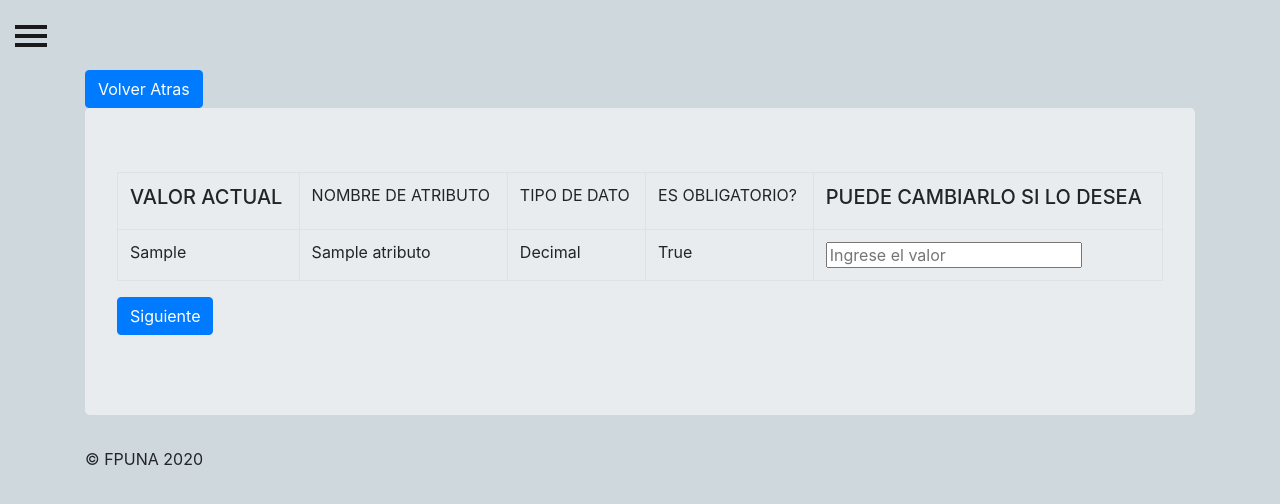
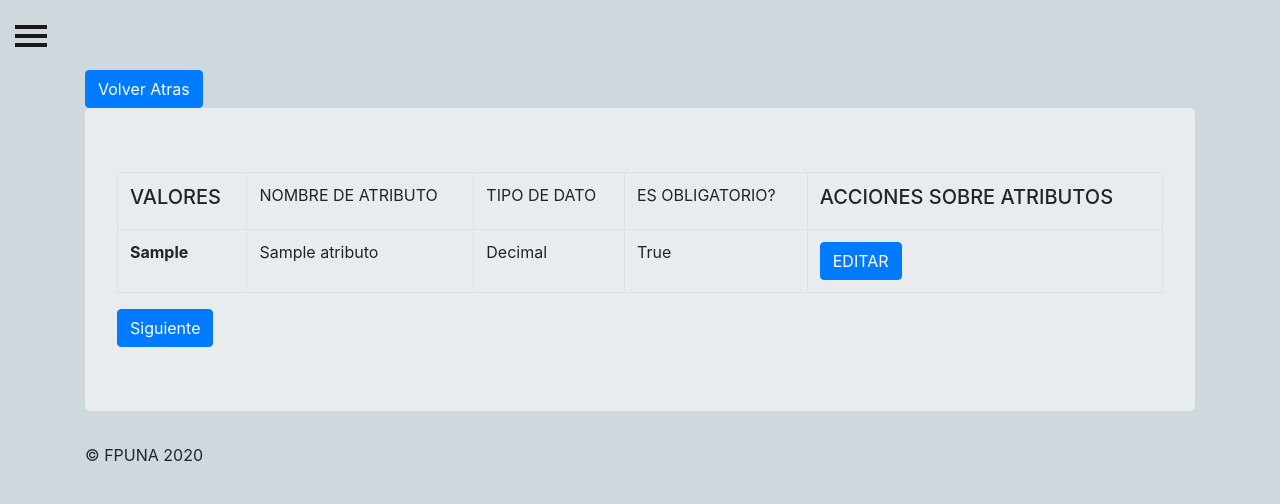
Before and after one commit to rduarte01/GestionItem, a Django app: page /listar_atributos/1/1 in a window 1280 px wide. Shown: the top 504 px of the page. Run offline with Django 3.2, Linux system fonts and the light colour scheme; a user stored in the database is signed in; tables that the repository leaves empty hold one stand-in row (values such as "Sample post"); some libraries are stand-ins or nearby versions.

Commit message:
Se mejora subir y bajar archivos adjuntos, se lista con atributos
Se puede descargar sin agregar link, se produce un link temporal y se abre el mismo para la descarga, se listan los archivos con los demas atributos, se da la opcion de descargar si es archivo y editar los mismos, se elimina redundancia

```diff
--- a/GestionItem/settings.py
+++ b/GestionItem/settings.py
@@ -97,7 +97,7 @@ DATOS CAMBIADOS
 DATABASES = {
     'default': {
         'ENGINE': 'django.db.backends.postgresql',
-        'NAME': 'prueba3',
+        'NAME': 'prueba4',
         'USER':'postgres',
         'PASSWORD':'root',
         'HOST':'127.0.0.1',
--- a/gestion/models.py
+++ b/gestion/models.py
@@ -239,7 +239,7 @@ class Atributo_Item(models.Model):
     """MODELO DE ATRIBUTO DE TI, EN EL CUAL SE GUARDARA EL VALOR DEPENDIENDO DEL TI"""
     id_atributo= models.AutoField(primary_key = True) ###### clave de proyecto
     """ID DEL ATRIBUTO_Item"""
-    idAtributoTI= models.IntegerField(null=True)
+    idAtributoTI= models.ForeignKey(Atributo, on_delete = models.CASCADE)
     """ID DEL TI CON EL CUAL SE IDENTIFICARA"""
     id_item= models.ForeignKey(Item, on_delete = models.CASCADE)
     """EL ITEM AL CUAL ESTA ASIGNADO"""
--- a/gestion/templates/aggAtributos.html
+++ b/gestion/templates/aggAtributos.html
@@ -12,6 +12,8 @@
 <style>
 #ocultar{display:none;}
 </style>
+
+
 
 <!--{% if perms.gestion.crear_item %}-->
     {% block contect %}
@@ -33,7 +35,7 @@
                                     <td>{{atributos.tipo_dato}}</td>
                                     <td>{{atributos.es_obligatorio}}</td>
                                         {%if atributos.tipo_dato == 'File' and atributos.es_obligatorio == true %}
-                                            <td><input placeholder="Ingrese el valor" type="File" name="File" required></td>
+                                            <td><input placeholder="Ingrese el valor" type="File" name="File"  required></td>
                                         {%endif%}
                                         {%if atributos.tipo_dato == 'File' and atributos.es_obligatorio == false %}
                                             <td><input placeholder="Ingrese el valor" type="File" name="File"></td>
--- a/gestion/templates/detallesFase.html
+++ b/gestion/templates/detallesFase.html
@@ -46,7 +46,6 @@
                 <td><h5>VER RELACIONES</h5></td>
                 <td><h5>VER ATRIBUTOS</h5></td>
 
-                <td><h5>VER ARCHIVOS</h5></td>
             </tr>
             </thead>
             <tbody>
@@ -57,9 +56,7 @@
                     <td>{{items.costo}}</td>
                    <td><a type="button" class="btn btn-primary"  href="{% url 'gestion:listar_relaciones' items.id_item %}" >Relaciones</a></td>
                    <td><a type="button" class="btn btn-primary"  href="{% url 'gestion:listar_atributos' items.ti.id_ti    items.id_item  %}" >Atributos TI</a></td>
-
-                   <td><a type="button" class="btn btn-primary"  href="{% url 'gestion:listar_book' items.id_item  %}" >Ver Archivos adjuntos</a></td>
-                </tr>
+                 </tr>
                 {%endfor%}
             {%else%}
             <td><h2>No hay items en la fase, crealos!</h2></td>
--- a/gestion/templates/listar_atributos.html
+++ b/gestion/templates/listar_atributos.html
@@ -17,56 +17,51 @@
     </style>
 
     {% block contect %}
-    <a class="btn btn-primary" href="javascript:history.back()" role="button">Volver Atras</a>
+    <a class="btn btn-primary" href="{% url 'gestion:detallesFase' item.fase.id_Fase %}" role="button">Volver Atras</a>
 
           <div class="jumbotron">
 
-     <form method="POST" action="" onSubmit="return enviado()">{% csrf_token %}
     {% block content %}
     <table class="table table-bordered">
 
         <form method="POST" action="" onSubmit="return enviado()">{% csrf_token %}
 
         <tr>
-            <td><h5>VALOR ACTUAL</h5></td>
+            <td><h5>VALORES</h5></td>
             <td>NOMBRE DE ATRIBUTO</td>
             <td>TIPO DE DATO</td>
             <td>ES OBLIGATORIO?</td>
-            <td><h5>PUEDE CAMBIARLO SI LO DESEA</h5></td>
+            <td><h5>ACCIONES SOBRE ATRIBUTOS</h5></td>
         </tr>
 
             {% for atributos in atributos%}
                 {% for atributo in atributo%}
-                    {% if atributos.idAtributoTI == atributo.id_atributo%}
+                    {% if atributos.idAtributoTI.id_atributo == atributo.id_atributo%}
                         <tr>
-                                <td>{{atributos.valor}}</td>
-
+                            <td><strong>{{atributos.valor}}</strong></td>
                                 <td>{{atributo.nombre}}</td>
                                 <td>{{atributo.tipo_dato}}</td>
                                 <td>{{atributo.es_obligatorio}}</td>
 
                                     {%if atributo.tipo_dato == 'File'%}
-                                        <td><input placeholder="Añada archivo" type="File" name="File"></td>
+                                        <td><a class="btn btn-primary" href="" role="button" >EDITAR</a>
+                                        <a class="btn btn-secondary" href="{% url 'gestion:DescargarArchivo' atributos.id_item.id_item atributos.valor%}" role="button" >DESCARGAR</a></td>
                                     {%endif%}
 
                                     {%if atributo.tipo_dato == 'Decimal'%}
-                                        <td><input placeholder="Ingrese el valor" type="number" name="Decimal"></td>
+                                        <td><a class="btn btn-primary" href="" role="button" >EDITAR</a></td>
                                     {%endif%}
 
                                     {%if atributo.tipo_dato == 'Date'%}
-                                        <td><input placeholder="Ingrese el valor" type="date" name="Date"></td>
+                                        <td><a class="btn btn-primary" href="" role="button" >EDITAR</a></td>
                                     {%endif%}
 
                                     {%if atributo.tipo_dato == 'String'%}
-                                        <td><input placeholder="Ingrese el valor" type="text" name="String"></td>
+                                        <td><a class="btn btn-primary" href="" role="button" >EDITAR</a></td>
                                     {%endif%}
 
                                     {%if atributo.tipo_dato == 'Boolean'%}
-                                            <td>
-                                                <STRONG>SELECCIONE</STRONG>
-                                                <INPUT TYPE="radio" NAME="Boolean" VALUE="True">True
-                                                <INPUT TYPE="radio" NAME="Boolean" VALUE="False">False
-                                            </td>
+                                        <td><a class="btn btn-primary" href="" role="button" >EDITAR</a></td>
                                     {%endif%}
                         </tr>
                     {%endif%}
@@ -77,7 +72,6 @@
     </table>
     {% endblock %}
          <input type="submit" class="btn btn-primary" value="Siguiente">
-     </form>
           </div>
     {% endblock %}
 {% endblock interno %}
--- a/gestion/templates/listar_book.html
+++ b/gestion/templates/listar_book.html
@@ -11,7 +11,6 @@
         <table class="table">
 
                    <thead>
-                   <th>INGRESE RUTA PARA LA DESCARGA: <input placeholder="Ingrese ruta de descarga: " type="text" name="String" value="/home/ruben/prueba/" required></th>
                         <tr>
                             <th> Selecciona los archivos si deseas descargarlos! </th>
                         </tr>
--- a/gestion/urls.py
+++ b/gestion/urls.py
@@ -26,6 +26,8 @@ urlpatterns = [
     path('proyectos/', listar_proyectos, name='listar_proyectos'),
     path('cancelado/', proyectoCancelado, name='Proyectocancelado'),
     path('/itemCancelado/', itemCancelado, name='itemCancelado'),
+
+    path('DescargarArchivo/<int:id_item>/(?P<archivo>[a-zA-Z0-9])', DescargarArchivo, name='DescargarArchivo'),
 
     path('crear/TipoItem/<int:id_fase>',views.tipo_item_views_create,name='tipo_item_views_create'),
     path('crear/atributo/<str:nombre_ti>/<int:cantidad_atributos>/<int:fase_id>',views.add_atribute,name='add_atribute'),
--- a/gestion/views.py
+++ b/gestion/views.py
@@ -23,13 +23,23 @@ from guardian.shortcuts import assign_perm
 from guardian.decorators import permission_required_or_403
 from django.shortcuts import get_object_or_404
 from django.core.files.storage import FileSystemStorage
-
+import webbrowser
+import dropbox
 
 #### GLOBALES
 PROYECTOS_USUARIO=[]
 """SE UTILIZA PARA GUARDAR LA LISTA DE ID DE LOS PROYECTOS DEL USUARIO"""
 CANTIDAD=1
 """SE UTILIZA PARA GUARDAR LA CANTIDAD DE FASES DE UN PROYECTO"""
+
+"""
+dropbox
+gestionitems.fpuna@gmail.com
+GestionItem20202
+https://josevc93.github.io/python/Dropbox-y-python/
+"""
+TOKEN="4BJ-WaMHHDAAAAAAAAAADHjatAzpvWFcLRnLg-HxMI5mjihNv0ib_E3rTAV0MVbf"
+"""TOKEN DE DROPBOX PARA REALIZAR LA CONEXION"""
 
 
 #RUBEN
@@ -688,8 +698,6 @@ def listar_atributos(request,idAtributoTI,id_item):
     TI=TipoItem.objects.get(id_ti=idAtributoTI)
     atributo= Atributo.objects.filter(ti=TI)
     itemActual=Item.objects.get(id_item=id_item)
-    print(atributo)
-    print(atributos)
     if(request.method=='POST'):
         ###### FALTA ARREGLAR PARA QUE FUNCIONE CON VERSIONES
         print("falta desvincular relacion o agregar nueva y cambiar version")
@@ -699,7 +707,8 @@ def listar_atributos(request,idAtributoTI,id_item):
     context = {
         "atributos":atributos,
         "atributo":atributo,
-        'proyectos': itemActual.fase.id_Proyecto
+        'proyectos': itemActual.fase.id_Proyecto,
+        'item':itemActual
     }
     return render(request, 'listar_atributos.html', context)
 
@@ -1097,24 +1106,23 @@ def aggAtributos(request,idTI):
             print(tiposAtributo)
             print(x)
             if (list[ini] == "File"):
-                print("entro 1")
                 DOC = request.FILES.getlist('File')
                 x=DOC
 
             if (tiposAtributo!=None):
-                print("entro if")
                 for valor in range(tiposAtributo.count()):
-                    if(list[ini]=="File"):
-                        print("entro 2")
+
+                    if(list[ini]=="File" and tiposAtributo[valor].es_obligatorio == True):
                         ruta = str(ti.fase.id_Proyecto.id_proyecto) + "/" + str(itemID.id_item)
                         PATH = f'/{ruta}/{DOC[valor]}'
-                        print("-----------",DOC[valor])
-                        upload_handler(DOC[valor], PATH)
-                        p = Atributo_Item(idAtributoTI=None,id_item=item,valor=str(x[valor]))
-                        p.save()
+                        SubirArchivo(DOC[valor], PATH)
+                        p = Atributo_Item(idAtributoTI=tiposAtributo[valor],id_item=item,valor=str(x[valor]))
+                    elif(list[ini]!="File"):
+                        p = Atributo_Item(idAtributoTI=tiposAtributo[valor],id_item=item,valor=str(x[valor]))
                     else:
-                        p = Atributo_Item(idAtributoTI=tiposAtributo[valor].id_atributo,id_item=item,valor=str(x[valor]))
-                        p.save()
+                        p = Atributo_Item(idAtributoTI=tiposAtributo[valor],id_item=item,valor="sin archivos adjuntos")
+                    p.save()
+
 
         itemID=Item.objects.last()
         ti=TipoItem.objects.get(id_ti=idTI)
@@ -1545,6 +1553,93 @@ def eliminar_tipo_item(request,id_ti):
     get_object_or_404(TipoItem, id_ti=id_ti).delete()
     return redirect('gestion:menu')
 
+
+def DescargarArchivo(request,id_item,archivo):
+    item=Item.objects.get(id_item=id_item)
+    dbx = dropbox.Dropbox(TOKEN)
+    try:
+        url = dbx.files_get_temporary_link('/'+str(item.fase.id_Proyecto.id_proyecto)+'/'+str(item.id_item)+'/'+archivo)
+    except:
+        url=None
+
+    if(url==None):
+        context = {
+            "mensaje": "EL ATRIBUTO NO TIENE NINGUN ARCHIVO ADJUNTO",
+            "titulo": "SIN ARCHIVO QUE DESCARGAR",
+            "titulo_b1": "",
+            "boton1": "",
+            "titulo_b2": "LISTO",
+            "boton2": "/detallesFase/" + str(item.fase.id_Fase),
+        }
+        return render(request, 'Error.html', context)
+
+    webbrowser.open_new(url.link)
+    return redirect('gestion:listar_atributos',item.ti.id_ti,item.id_item)
+
+def SubirArchivo(DOC, PATH):#-------------------------------------------------------------
+    dbx = dropbox.Dropbox(TOKEN)
+    dbx.files_upload(DOC.file.read(), PATH)
+
+
+
+#NO SE USA
+def list_book(request,id_item):
+
+    item=Item.objects.get(id_item=id_item)
+    archivos=Atributo_Item.objects.filter(idAtributoTI=None,id_item=id_item)
+    proyectos=Proyecto.objects.get(id_proyecto=item.fase.id_Proyecto.id_proyecto)
+
+    if request.method == 'POST': #preguntamos primero si la petición Http es POST ||| revienta todo con este
+        #if form.is_valid():
+        some_var=request.POST.getlist('checkbox')
+        print(some_var)
+
+        x = request.POST
+
+        for archivo in some_var:###### SE GUARDAN EN USER_PROYECTOS LAS RELACIONES
+            #x = request.POST.getlist('String')
+            ruta= ""
+            subirArchivo(ruta,False,'/'+str(item.fase.id_Proyecto.id_proyecto)+'/'+str(item.id_item)+'/'+archivo)
+        if(len(some_var) !=0):
+            #print(x[0])
+            context = {
+                "mensaje": "SE FINALIZO LA DESCARGA, PUEDE VISUALIZAR SUS ARCHIVOS SI DESEA",
+                "titulo": "DESCARGA COMPLETADA!!",
+                "titulo_b1": "",
+                "boton1": "",
+                "titulo_b2": "LISTO",
+                "boton2": "/detallesFase/" + str(item.fase.id_Fase),
+            }
+            return render(request, 'Error.html', context)
+
+    contexto={
+        'item':item,
+        'archivos':archivos,
+        'proyectos':proyectos
+    }
+    return render(request,'listar_book.html',contexto)
+
+
+############### NO SE USA ###############################################################
+import tempfile
+#NO SE USA
+def subirArchivo(ruta,opcion,nombre):
+    """
+    opcion= true subir, sino descarga
+    ruta direccion del archivo a subir o en donde descargar
+    """
+    # Autenticación
+    token = "4BJ-WaMHHDAAAAAAAAAADHjatAzpvWFcLRnLg-HxMI5mjihNv0ib_E3rTAV0MVbf"
+    dbx = dropbox.Dropbox(token)
+    #print(user)
+    if(opcion==True):
+        with open(ruta, "rb") as f:
+            dbx.files_upload(f.read(), nombre, mute=True)
+    else:
+        # Descarga archivo
+        url=dbx.files_get_temporary_link(nombre)
+        webbrowser.open(url.link, new=0, autoraise=True)
+#no se usa
 def upload_book(request,id_proyecto,id_item):
     form=BookForm()
     proyectos=Proyecto.objects.get(id_proyecto=id_proyecto)
@@ -1557,8 +1652,6 @@ def upload_book(request,id_proyecto,id_item):
             DOC = request.FILES['pdf']
             ruta = str(id_proyecto) +"/"+ str(id_item)
             PATH = f'/{ruta}/{DOC}'
-            #print(PATH)
-            #print(DOC)
             upload_handler(DOC, PATH)
             #cuando idatributoTI es null es un file
             p = Atributo_Item(id_item=item, valor=DOC)
@@ -1570,74 +1663,4 @@ def upload_book(request,id_proyecto,id_item):
         'item':item
     }
     return render(request, 'upload_book.html',contexto)
-
-
-def upload_handler(DOC, PATH):#-------------------------------------------------------------
- #   dbx = dropbox.Dropbox(settings.DROPBOX_APP_ACCESS_TOKEN)
-    token = "4BJ-WaMHHDAAAAAAAAAADHjatAzpvWFcLRnLg-HxMI5mjihNv0ib_E3rTAV0MVbf"
-    dbx = dropbox.Dropbox(token)
-    dbx.files_upload(DOC.file.read(), PATH)
-
-
-def list_book(request,id_item):
-
-    item=Item.objects.get(id_item=id_item)
-    archivos=Atributo_Item.objects.filter(idAtributoTI=None,id_item=id_item)
-    proyectos=Proyecto.objects.get(id_proyecto=item.fase.id_Proyecto.id_proyecto)
-
-    if request.method == 'POST': #preguntamos primero si la petición Http es POST ||| revienta todo con este
-        #if form.is_valid():
-        some_var=request.POST.getlist('checkbox')
-        print(some_var)
-
-        for archivo in some_var:###### SE GUARDAN EN USER_PROYECTOS LAS RELACIONES
-            x = request.POST.getlist('String')
-            ruta= str(x[0])+archivo
-            subirArchivo(ruta,False,'/'+str(item.fase.id_Proyecto.id_proyecto)+'/'+str(item.id_item)+'/'+archivo)
-        if(len(some_var) !=0):
-            print(x[0])
-            context = {
-                "mensaje": "SE FINALIZO LA DESCARGA, PUEDE VISUALIZAR SUS ARCHIVOS SI DESEA",
-                "titulo": "DESCARGA COMPLETADA!!",
-                "titulo_b1": "",
-                "boton1": x[0],
-                "titulo_b2": "LISTO",
-                "boton2": "/detallesFase/" + str(item.fase.id_Fase),
-            }
-            return render(request, 'Error.html', context)
-
-    contexto={
-        'item':item,
-        'archivos':archivos,
-        'proyectos':proyectos
-    }
-    return render(request,'listar_book.html',contexto)
-
-
-import dropbox
-import tempfile
-
-
-"""
-dropbox
-gestionitems.fpuna@gmail.com
-GestionItem20202
-https://josevc93.github.io/python/Dropbox-y-python/
-"""
-def subirArchivo(ruta,opcion,nombre):
-    """
-    opcion= true subir, sino descarga
-    ruta direccion del archivo a subir o en donde descargar
-    """
-    # Autenticación
-    token = "4BJ-WaMHHDAAAAAAAAAADHjatAzpvWFcLRnLg-HxMI5mjihNv0ib_E3rTAV0MVbf"
-    dbx = dropbox.Dropbox(token)
-    # Obtiene y muestra la información del usuario
-    user = dbx.users_get_current_account()
-    #print(user)
-    if(opcion==True):
-        with open(ruta, "rb") as f:
-            dbx.files_upload(f.read(), nombre, mute=True)
-    else:
-        # Descarga archivo
-        dbx.files_download_to_file(ruta, nombre)
+########################################################################################################
```
Also changed, not shown: gestion/migrations/0001_initial.py, gestion/migrations/0002_auto_20200416_1806.py (deleted).
